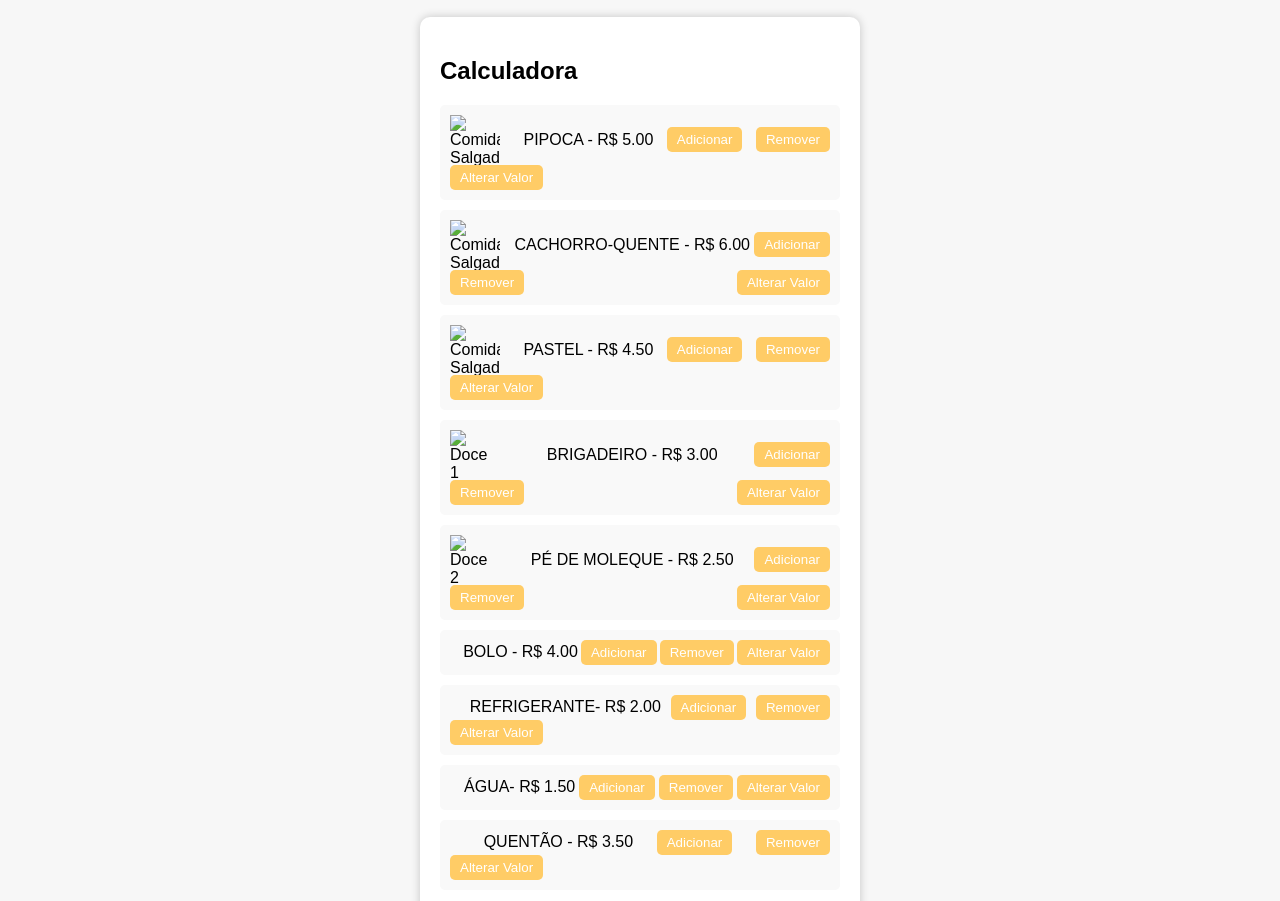
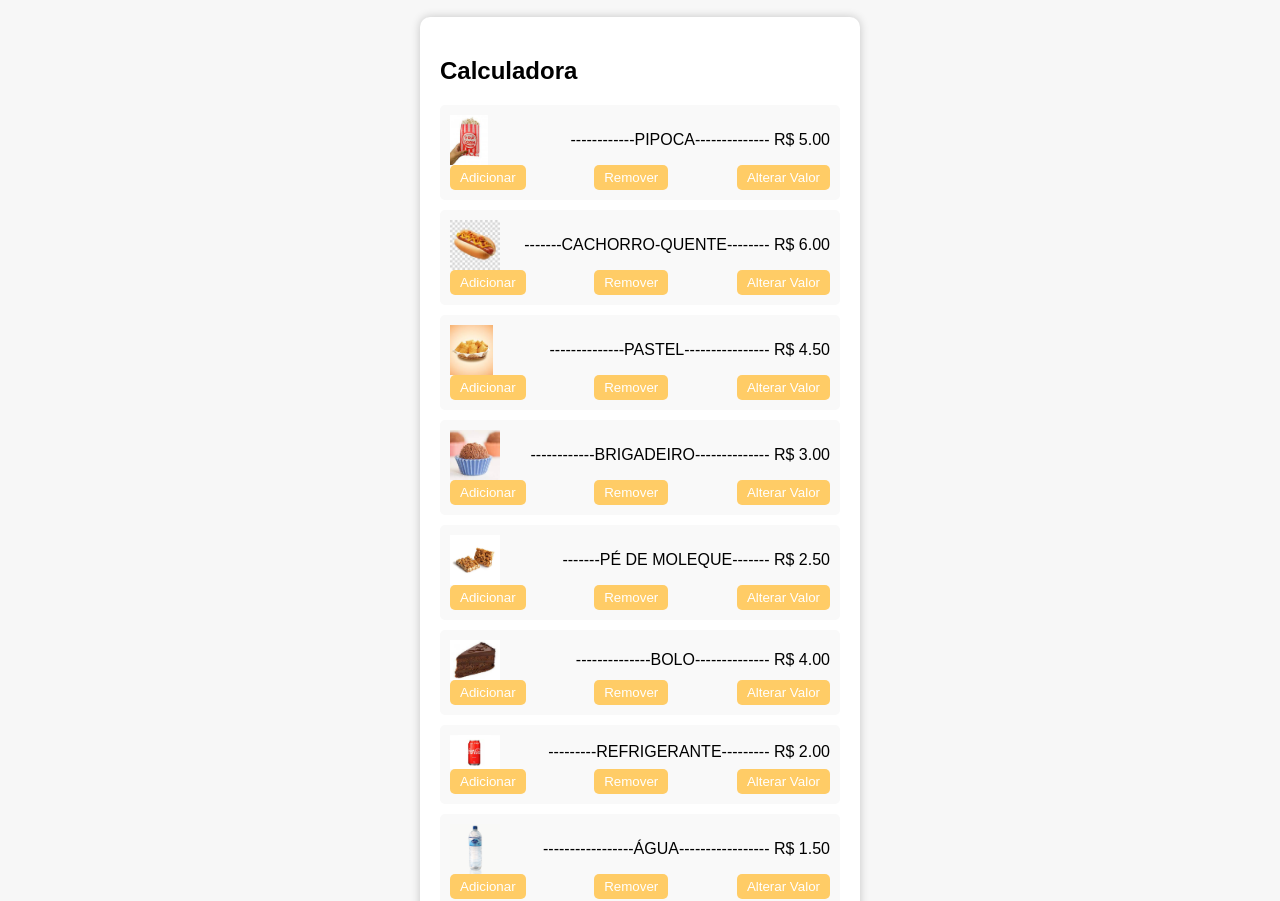
Before and after one commit to guilhermeha123/projetofinal, a plain HTML site: page index.html in a window 1280 px wide. Shown: the part 80-981 px from the top of the page. Drawn offline with Linux system fonts and the light colour scheme.

Commit message:
Add files via upload

```diff
--- a/index.html
+++ b/index.html
@@ -97,64 +97,64 @@
     <div class="calculator">
         <h2>Calculadora</h2>
         <div class="item">
-            <img src="comida1.jpg" alt="Comida Salgada 1">
-            <span>PIPOCA - R$ <span id="comida1Price">5.00</span></span>
+            <img src="IMG/comida1.jpg" alt="Comida Salgada 1">
+            <span>------------PIPOCA-------------- R$ <span id="comida1Price">5.00</span></span>
             <button onclick="addToTotal('comida1Price')">Adicionar</button>
             <button onclick="removeItem('comida1Price', 5)">Remover</button>
             <button onclick="showPopup('comida1Price')">Alterar Valor</button>
         </div>
         <div class="item">
-            <img src="comida2.jpg" alt="Comida Salgada 2">
-            <span>CACHORRO-QUENTE - R$ <span id="comida2Price">6.00</span></span>
+            <img src="IMG/comida2.jpg" alt="Comida Salgada 2">
+            <span>-------CACHORRO-QUENTE-------- R$ <span id="comida2Price">6.00</span></span>
             <button onclick="addToTotal('comida2Price')">Adicionar</button>
             <button onclick="removeItem('comida2Price', 6)">Remover</button>
             <button onclick="showPopup('comida2Price')">Alterar Valor</button>
         </div>
         <div class="item">
-            <img src="comida3.jpg" alt="Comida Salgada 3">
-            <span>PASTEL - R$ <span id="comida3Price">4.50</span></span>
+            <img src="IMG/comida3.jpg" alt="Comida Salgada 3">
+            <span>--------------PASTEL---------------- R$ <span id="comida3Price">4.50</span></span>
             <button onclick="addToTotal('comida3Price')">Adicionar</button>
             <button onclick="removeItem('comida3Price', 4.5)">Remover</button>
             <button onclick="showPopup('comida3Price')">Alterar Valor</button>
         </div>
         <div class="item">
-            <img src="doce1.jpg" alt="Doce 1">
-            <span>BRIGADEIRO - R$ <span id="doce1Price">3.00</span></span>
+            <img src="IMG/doce1.jpg" alt="Doce 1">
+            <span>------------BRIGADEIRO-------------- R$ <span id="doce1Price">3.00</span></span>
             <button onclick="addToTotal('doce1Price')">Adicionar</button>
             <button onclick="removeItem('doce1Price', 3)">Remover</button>
             <button onclick="showPopup('doce1Price')">Alterar Valor</button>
         </div>
         <div class="item">
-            <img src="doce2.jpg" alt="Doce 2">
-            <span>PÉ DE MOLEQUE - R$ <span id="doce2Price">2.50</span></span>
+            <img src="IMG/doce2.jpg" alt="Doce 2">
+            <span>-------PÉ DE MOLEQUE------- R$ <span id="doce2Price">2.50</span></span>
             <button onclick="addToTotal('doce2Price')">Adicionar</button>
             <button onclick="removeItem('doce2Price', 2.5)">Remover</button>
             <button onclick="showPopup('doce2Price')">Alterar Valor</button>
         </div>
         <div class="item">
-            <img src="doce3.jpg" alt="">
-            <span>BOLO - R$ <span id="doce3Price">4.00</span></span>
+            <img src="IMG/doce3.jpg" alt="">
+            <span>--------------BOLO-------------- R$ <span id="doce3Price">4.00</span></span>
             <button onclick="addToTotal('doce3Price')">Adicionar</button>
             <button onclick="removeItem('doce3Price', 4)">Remover</button>
             <button onclick="showPopup('doce3Price')">Alterar Valor</button>
         </div>
         <div class="item">
-            <img src="bebida1.jpg" alt="">
-            <span>REFRIGERANTE- R$ <span id="bebida1Price">2.00</span></span>
+            <img src="IMG/bebida1.jpg" alt="">
+            <span>---------REFRIGERANTE--------- R$ <span id="bebida1Price">2.00</span></span>
             <button onclick="addToTotal('bebida1Price')">Adicionar</button>
             <button onclick="removeItem('bebida1Price', 2)">Remover</button>
             <button onclick="showPopup('bebida1Price')">Alterar Valor</button>
         </div>
         <div class="item">
-            <img src="bebida2.jpg" alt="">
-            <span>ÁGUA- R$ <span id="bebida2Price">1.50</span></span>
+            <img src="IMG/bebida2.jpg"alt="">
+            <span> -----------------ÁGUA----------------- R$ <span id="bebida2Price">1.50</span></span>
             <button onclick="addToTotal('bebida2Price')">Adicionar</button>
             <button onclick="removeItem('bebida2Price', 1.5)">Remover</button>
             <button onclick="showPopup('bebida2Price')">Alterar Valor</button>
         </div>
         <div class="item">
-            <img src="bebida3.jpg" alt="">
-            <span>QUENTÃO - R$ <span id="bebida3Price">3.50</span></span>
+            <img src="IMG/bebida3.jpg" alt="">
+            <span>---------------QUENTÃO---------------- R$ <span id="bebida3Price">3.50</span></span>
             <button onclick="addToTotal('bebida3Price')">Adicionar</button>
             <button onclick="removeItem('bebida3Price', 3.5)">Remover</button>
             <button onclick="showPopup('bebida3Price')">Alterar Valor</button>
```
